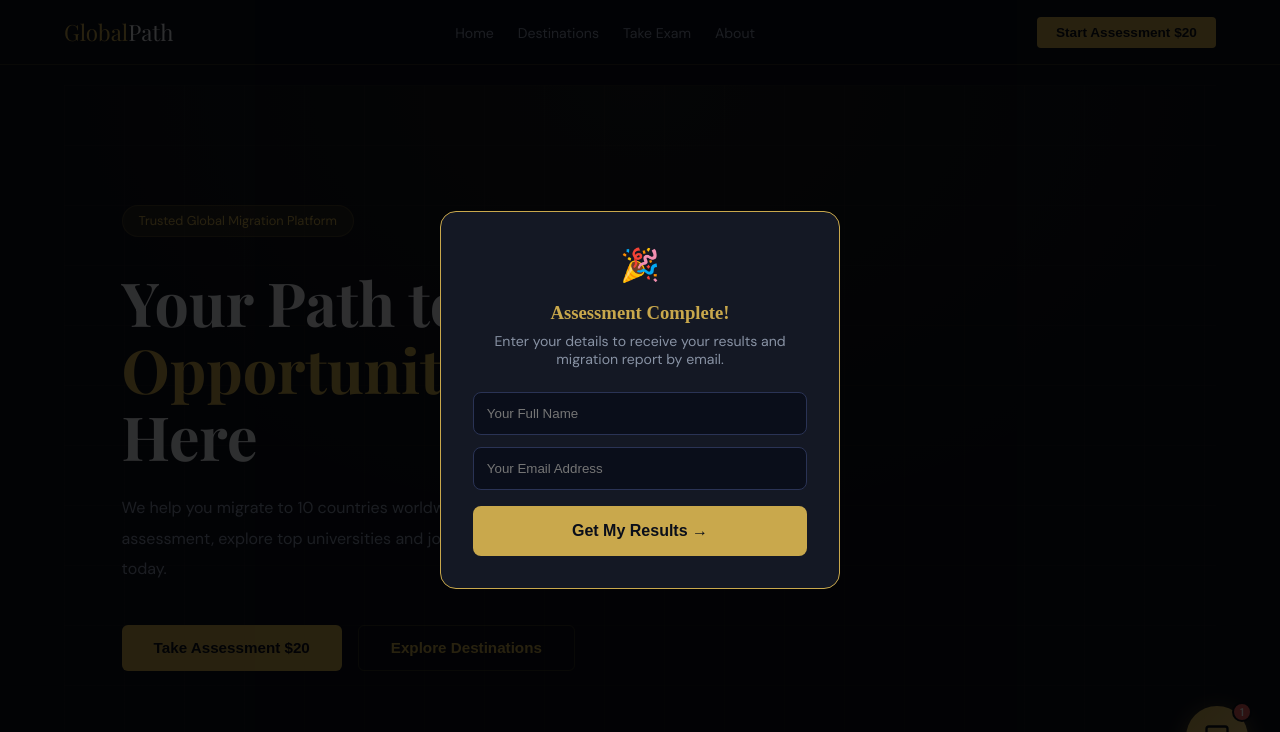
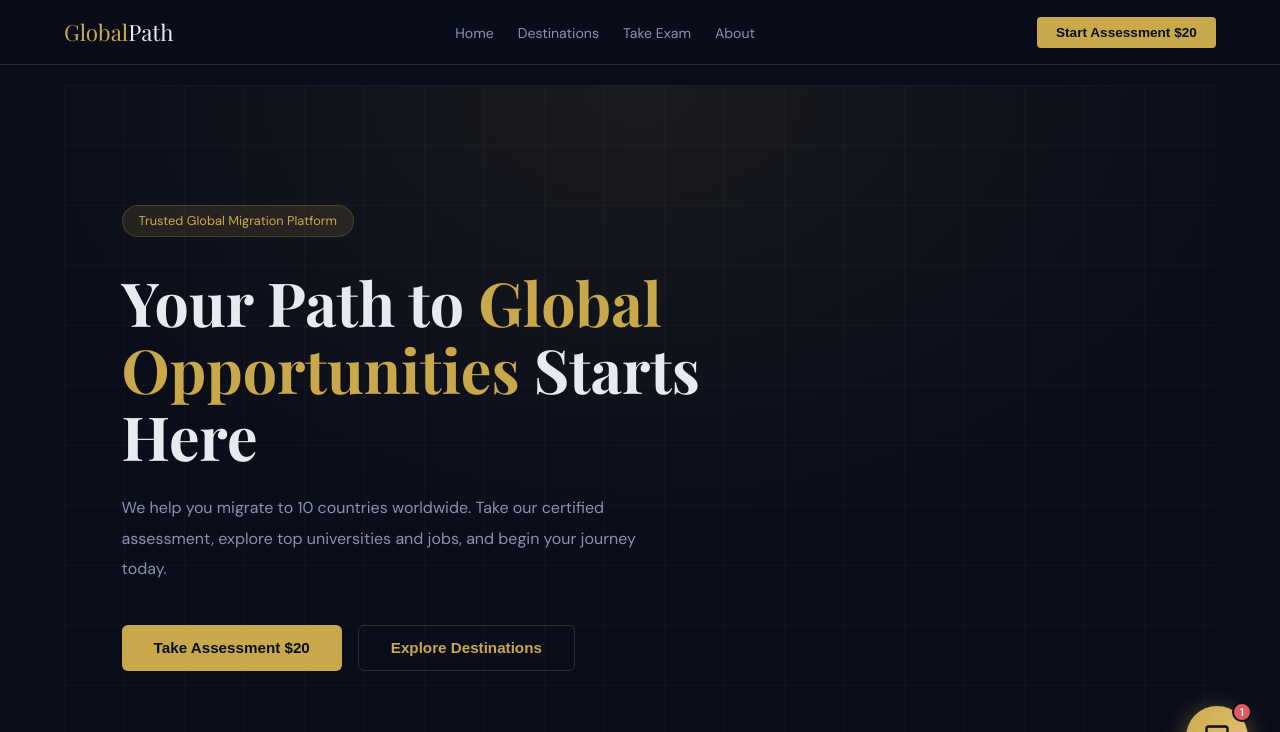
Before and after one commit to Chirry254/globalpath-migration, a website: page index.html in a window 1280 px wide. Shown: the top 732 px of the page. Drawn offline with nearby package versions, Linux system fonts and the light colour scheme.

Commit message:
Fix email popup shows only after exam completes

```diff
--- a/index.html
+++ b/index.html
@@ -874,6 +874,7 @@ function nextQ() {
 }
 
 function submitResults() {
+  if(!window.selCountry){ showPage("exam"); return; }
   var name = document.getElementById("res-name").value.trim();
   var email = document.getElementById("res-email").value.trim();
   if(!name || !email){ alert("Please enter your name and email."); return; }
@@ -1203,5 +1204,5 @@ function respondChat(msg) {
     Secure payments by Stripe &nbsp;|&nbsp; SSL Encrypted &nbsp;|&nbsp; Trusted by 4,800+ users
   </div>
 </footer>
-<div id="email-capture" style="display:none;position:fixed;top:0;left:0;width:100%;height:100%;background:rgba(0,0,0,0.8);z-index:2000;display:flex;align-items:center;justify-content:center;"><div style="background:#141824;border:1px solid #C9A84C;border-radius:16px;padding:2rem;max-width:400px;width:90%;text-align:center;"><div style="font-size:2rem;margin-bottom:1rem;">&#127881;</div><h3 style="font-family:serif;color:#C9A84C;margin-bottom:.5rem;">Assessment Complete!</h3><p style="color:#8892A4;font-size:.88rem;margin-bottom:1.5rem;">Enter your details to receive your results and migration report by email.</p><input id="res-name" type="text" placeholder="Your Full Name" style="width:100%;background:#0A0E1A;border:1px solid #2A3355;border-radius:8px;padding:.8rem;color:white;margin-bottom:.8rem;box-sizing:border-box;"/><input id="res-email" type="email" placeholder="Your Email Address" style="width:100%;background:#0A0E1A;border:1px solid #2A3355;border-radius:8px;padding:.8rem;color:white;margin-bottom:1rem;box-sizing:border-box;"/><button onclick="submitResults()" style="width:100%;background:#C9A84C;color:#0A0E1A;border:none;border-radius:8px;padding:1rem;font-weight:700;font-size:1rem;cursor:pointer;">Get My Results &#8594;</button></div></div></body>
+<div id="email-capture" style="display:none;position:fixed;top:0;left:0;width:100%;height:100%;background:rgba(0,0,0,0.8);z-index:2000;align-items:center;justify-content:center;"><div style="background:#141824;border:1px solid #C9A84C;border-radius:16px;padding:2rem;max-width:400px;width:90%;text-align:center;"><div style="font-size:2rem;margin-bottom:1rem;">&#127881;</div><h3 style="font-family:serif;color:#C9A84C;margin-bottom:.5rem;">Assessment Complete!</h3><p style="color:#8892A4;font-size:.88rem;margin-bottom:1.5rem;">Enter your details to receive your results and migration report by email.</p><input id="res-name" type="text" placeholder="Your Full Name" style="width:100%;background:#0A0E1A;border:1px solid #2A3355;border-radius:8px;padding:.8rem;color:white;margin-bottom:.8rem;box-sizing:border-box;"/><input id="res-email" type="email" placeholder="Your Email Address" style="width:100%;background:#0A0E1A;border:1px solid #2A3355;border-radius:8px;padding:.8rem;color:white;margin-bottom:1rem;box-sizing:border-box;"/><button onclick="submitResults()" style="width:100%;background:#C9A84C;color:#0A0E1A;border:none;border-radius:8px;padding:1rem;font-weight:700;font-size:1rem;cursor:pointer;">Get My Results &#8594;</button></div></div></body>
 </html>
```
